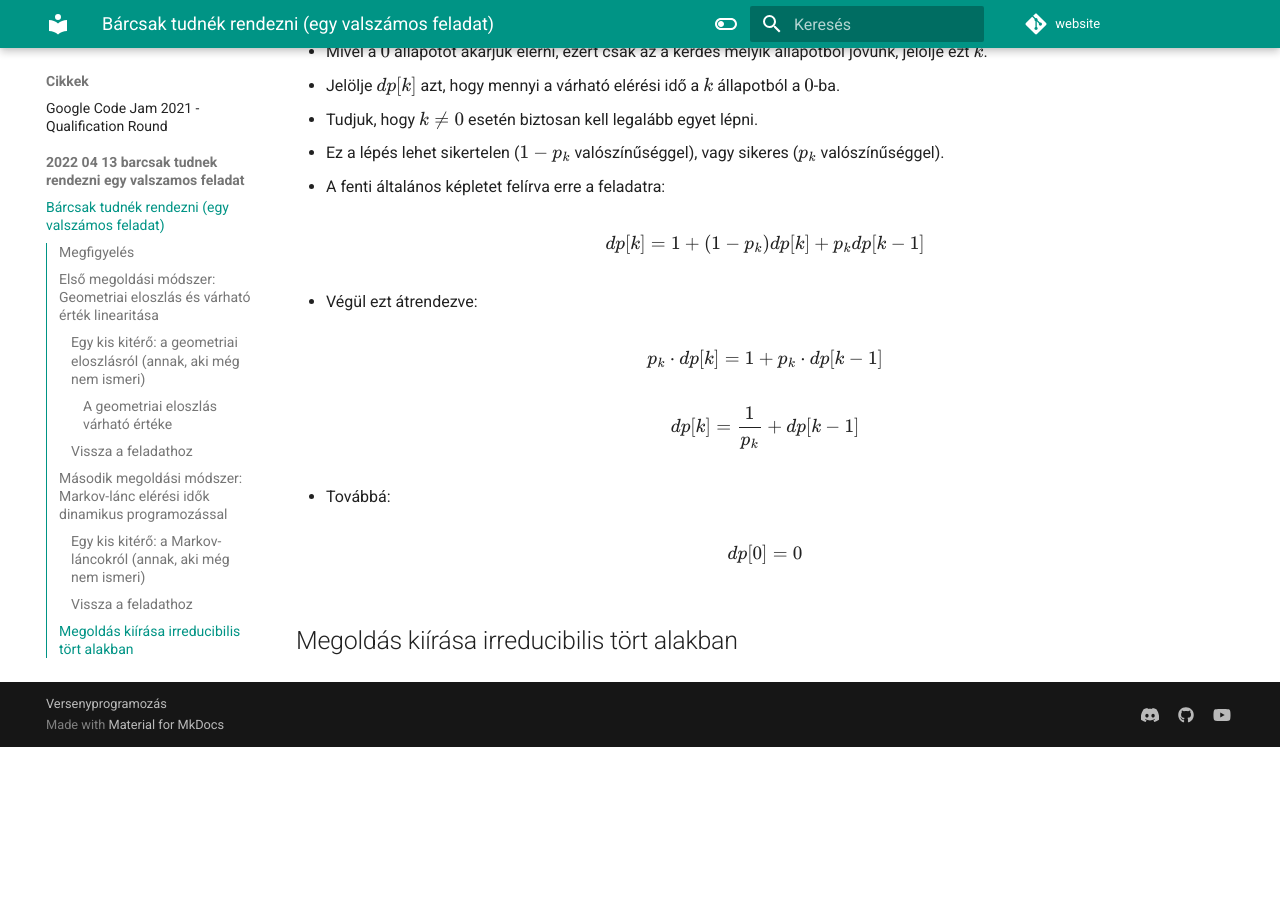
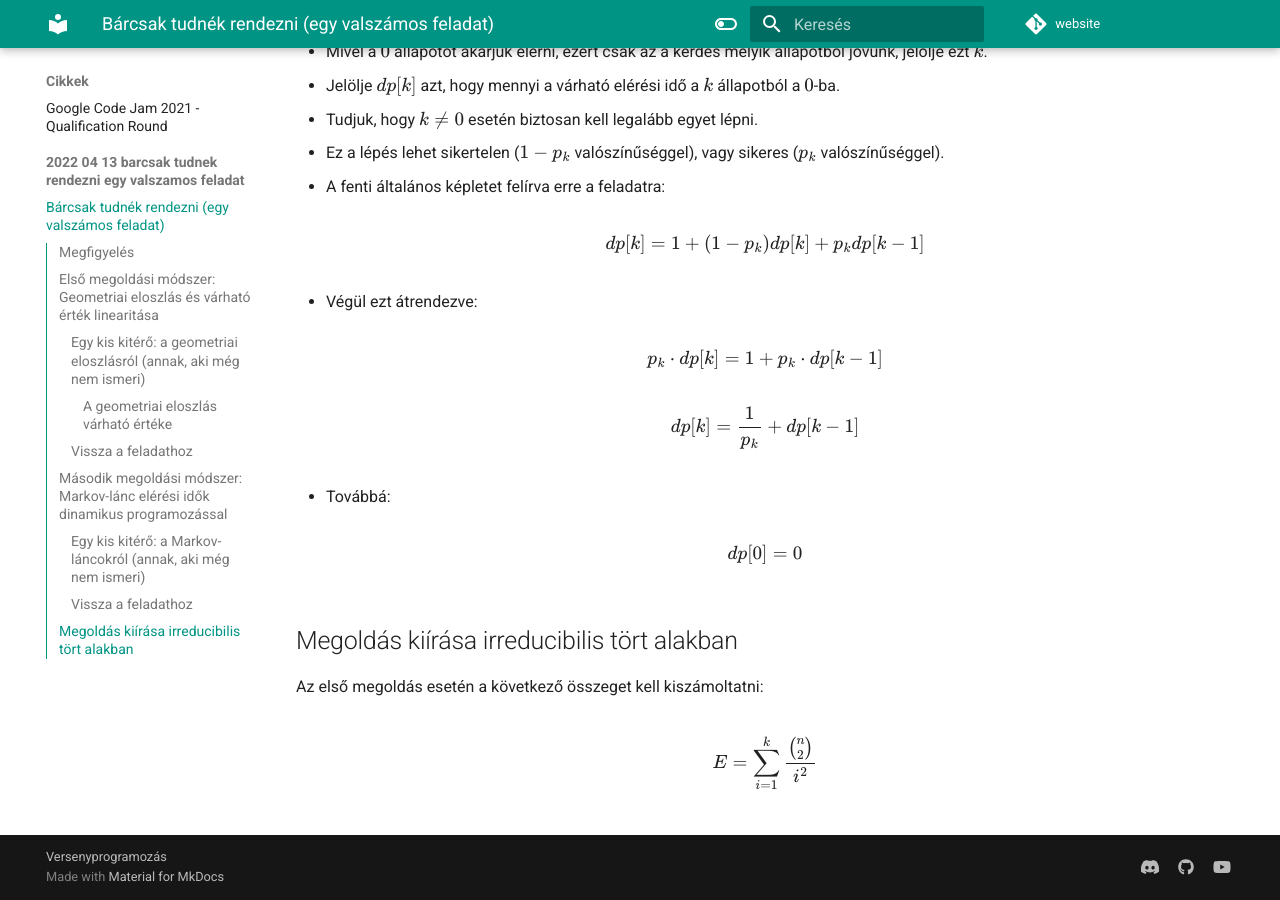
Before and after one commit to nemkin/versenyprogramozas-hu, an MkDocs documentation site: the page built from docs/cikkek/2022_04_13_barcsak_tudnek_rendezni_egy_valszamos_feladat/index.md, in a window 1280 px wide and 900 px high, scrolled down 9669 px. Built offline with MkDocs 1.6.1 and Material for MkDocs 9.7.7, drawn with Linux system fonts in a browser that asks for light colours; comment, search, counter and statistics services are not loaded; before the commit the page ends 10416 px from its top, so only the background shows below that.

Commit message:
Update index.md

```diff
--- a/docs/cikkek/2022_04_13_barcsak_tudnek_rendezni_egy_valszamos_feladat/index.md
+++ b/docs/cikkek/2022_04_13_barcsak_tudnek_rendezni_egy_valszamos_feladat/index.md
@@ -181,6 +181,7 @@ A kérdés pedig most az, hogy mennyi a várható lépések száma, amíg a lán
 Ez az úgynevezett "hitting time", vagy magyarul elérési idő.
 
 Általánosan levezethető [1], a következők szerint:
+[1]: https://mpaldridge.github.io/math2750/S08-hitting-times.html
 
 Jelöljük $\nu_{j\leftarrow{}i} = \nu_{j,i}$-vel azt, hogy ha a Markov-lánc aktuális állapota $i$, akkor várhatóan hány lépés után lesz a lánc állapota először $j$.
 
@@ -218,5 +219,6 @@ $$ dp[0] = 0 $$
 
 ## Megoldás kiírása irreducibilis tört alakban
 
+Az első megoldás esetén a következő összeget kell kiszámoltatni:
 
-[1]: https://mpaldridge.github.io/math2750/S08-hitting-times.html
+$$E = \sum\limits_{i=1}^{k}\frac{\binom{n}{2}}{i^2}$$
```
